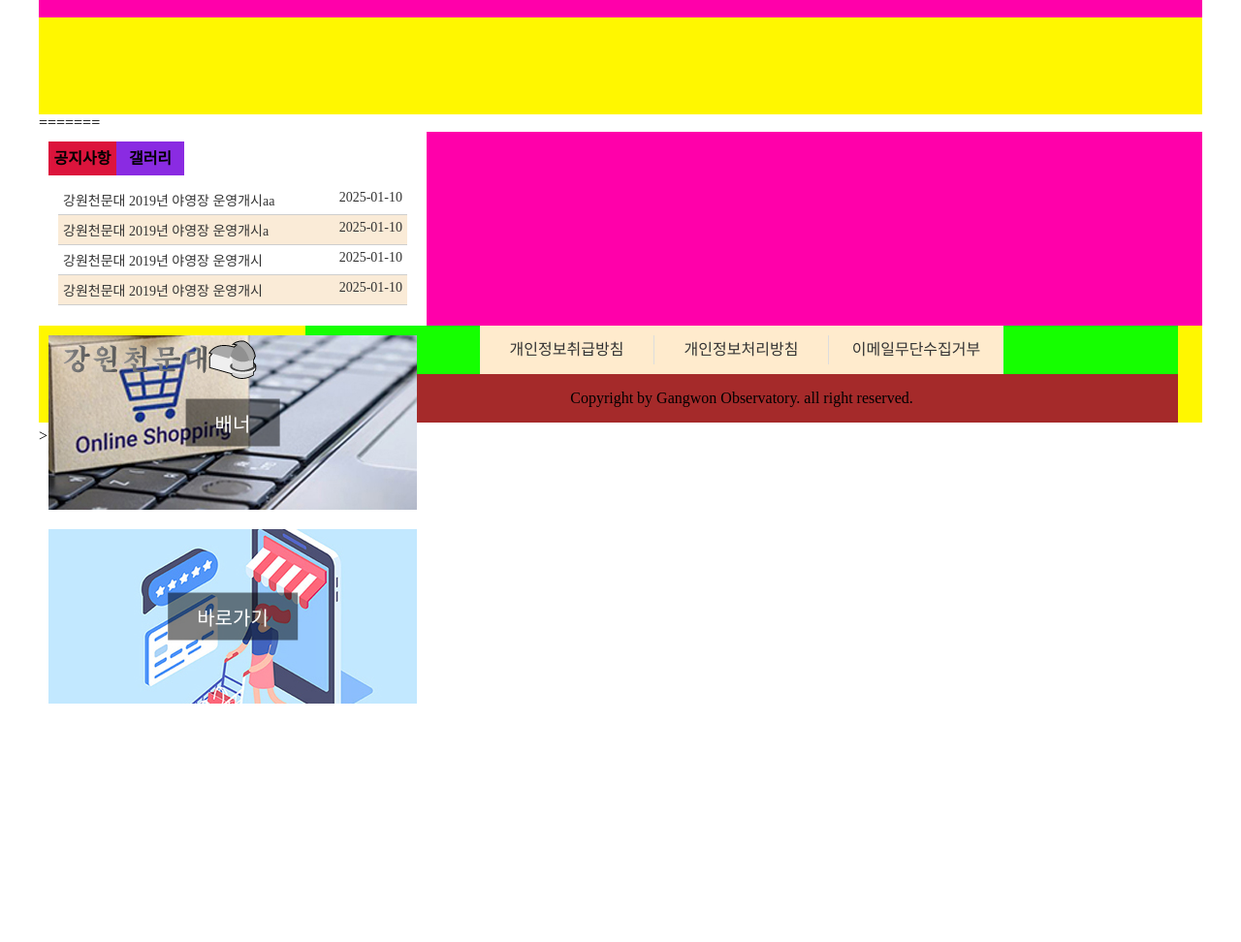
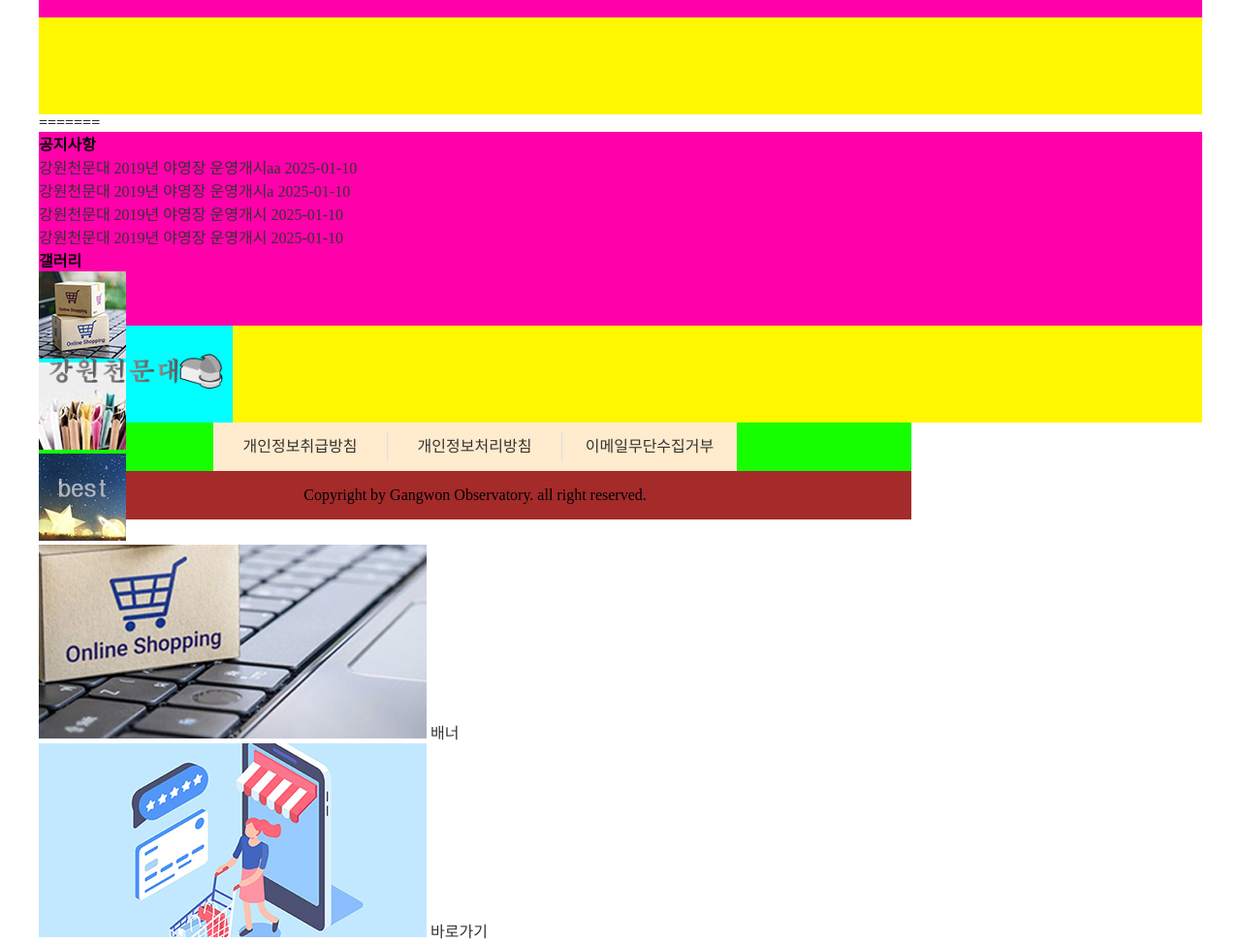
Before and after one commit to SongCheaWon/web_study, a plain HTML site: page a-3/index.html in a window 1280 px wide. Shown: the part 600-1572 px from the top of the page at 97% size. Before the commit the page ends 1336 px from the top, so only its background shows below. Drawn offline with Linux system fonts and the light colour scheme.

Commit message:
오류 수정

```diff
--- a/a-3/css/style.css
+++ b/a-3/css/style.css
@@ -56,10 +56,7 @@ li {
   height: 50px;
   display: flex;
   background-color: rgb(76, 76, 132);
-<<<<<<< HEAD
-=======
   z-index: 9;
->>>>>>> ab30fc1 (컨텐츠, 하단)
 }
 .gnb > li > a {
   width: calc(600px / 4);
@@ -129,124 +126,13 @@ li {
   width: 100%;
   height: 200px;
   background-color: rgb(255, 0, 170);
-<<<<<<< HEAD
 }
 /* 하단 / D */
 .footer {
-=======
-  display: flex;
-}
-.c {
-  width: calc(100% / 3);
-  height: 100%;
-  padding: 10px;
-}
-/* 공지사항 / 갤러리 */
-.c1 {
-  display: flex;
-  align-items: flex-start;
-  position: relative;
-  background-color: #fff;
-}
-.c1 h4 {
-  width: 70px;
-  height: 35px;
-  text-align: center;
-  line-height: 35px;
-  background-color: blueviolet;
-}
-.c1 h4.on {
-  background-color: crimson;
-}
-.c1 > ul {
-  position: absolute;
-  top: 45px;
-  left: 10px;
-  padding: 10px;
-  display: none;
-}
-.c1 ul.on {
-  display: block;
-}
-.c1 span {
-  font-size: 14px;
-}
-/* 공지사항 */
-.notice li:nth-child(even) {
-  background-color: antiquewhite;
-}
-.notice li a {
-  display: flex;
-  justify-content: space-between;
-  gap: 30px;
-  padding: 5px;
-  border-bottom: 1px solid #cecece;
-}
-.notice {
-  width: calc(100% - 20px);
-}
-.notice-txt {
-  width: 70%;
-  height: 20px;
-  overflow: hidden;
-}
-/* 갤러리 */
-.gallery {
-  width: calc(100% - 20px);
-  display: flex;
-  justify-content: space-around;
-}
-/* 배너 */
-.c2 {
-  position: relative;
-}
-.c2 a {
-  width: 100%;
-  height: 100%;
-  overflow: hidden;
-}
-.c2 a img {
-}
-.c2 span {
-  position: absolute;
-  top: 50%;
-  left: 50%;
-  transform: translate(-50%, -50%);
-  padding: 10px 30px;
-  font: 20px "arial";
-  color: #fff;
-  background-color: rgba(0, 0, 0, 0.5);
-}
-/* 바로가기 */
-.c3 {
-  position: relative;
-}
-.c3 a {
-  width: 100%;
-  height: 100%;
-  overflow: hidden;
-}
-.c3 span {
-  position: absolute;
-  top: 50%;
-  left: 50%;
-  transform: translate(-50%, -50%);
-  padding: 10px 30px;
-  font: 20px "arial";
-  color: #fff;
-  background-color: rgba(0, 0, 0, 0.5);
-}
-/* 하단 / D */
-.footer {
-  display: flex;
-  justify-content: space-around;
->>>>>>> ab30fc1 (컨텐츠, 하단)
   width: 100%;
   height: 100px;
   background-color: rgb(255, 247, 0);
 }
-<<<<<<< HEAD
-=======
 /* ft-logo */
 .ft-logo {
   width: 200px;
@@ -282,7 +168,7 @@ li {
   text-align: center;
   border-right: 1px solid #ddd;
 }
-.bottom_menu li:last-child{
+.bottom_menu li:last-child {
   border: none;
 }
 /* .bottom_menu li::after{
@@ -304,4 +190,3 @@ li {
   line-height: 50px;
   background-color: brown;
 }
->>>>>>> ab30fc1 (컨텐츠, 하단)
--- a/a-3/index.html
+++ b/a-3/index.html
@@ -171,7 +171,6 @@
         </p>
         </div>
       </footer>
->>>>>>> ab30fc1 (컨텐츠, 하단)
     </div>
   </body>
 </html>
```
